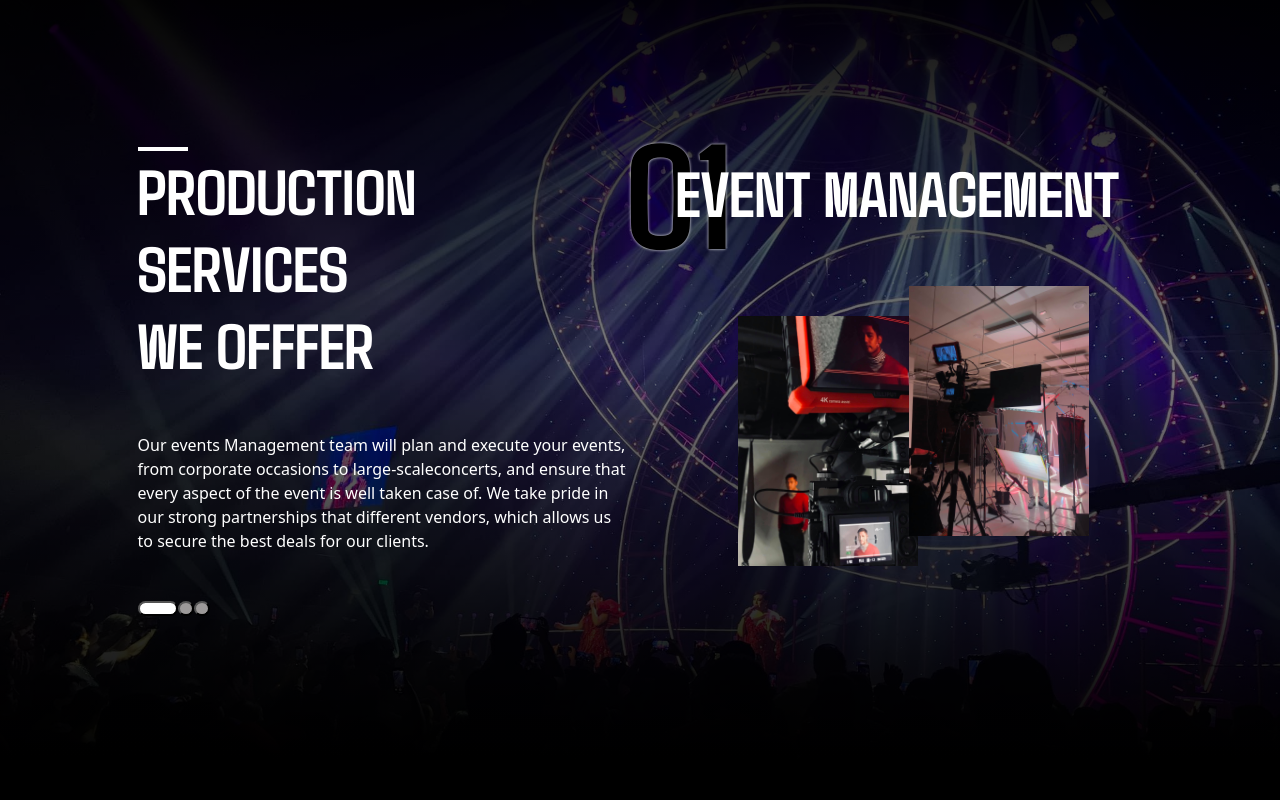
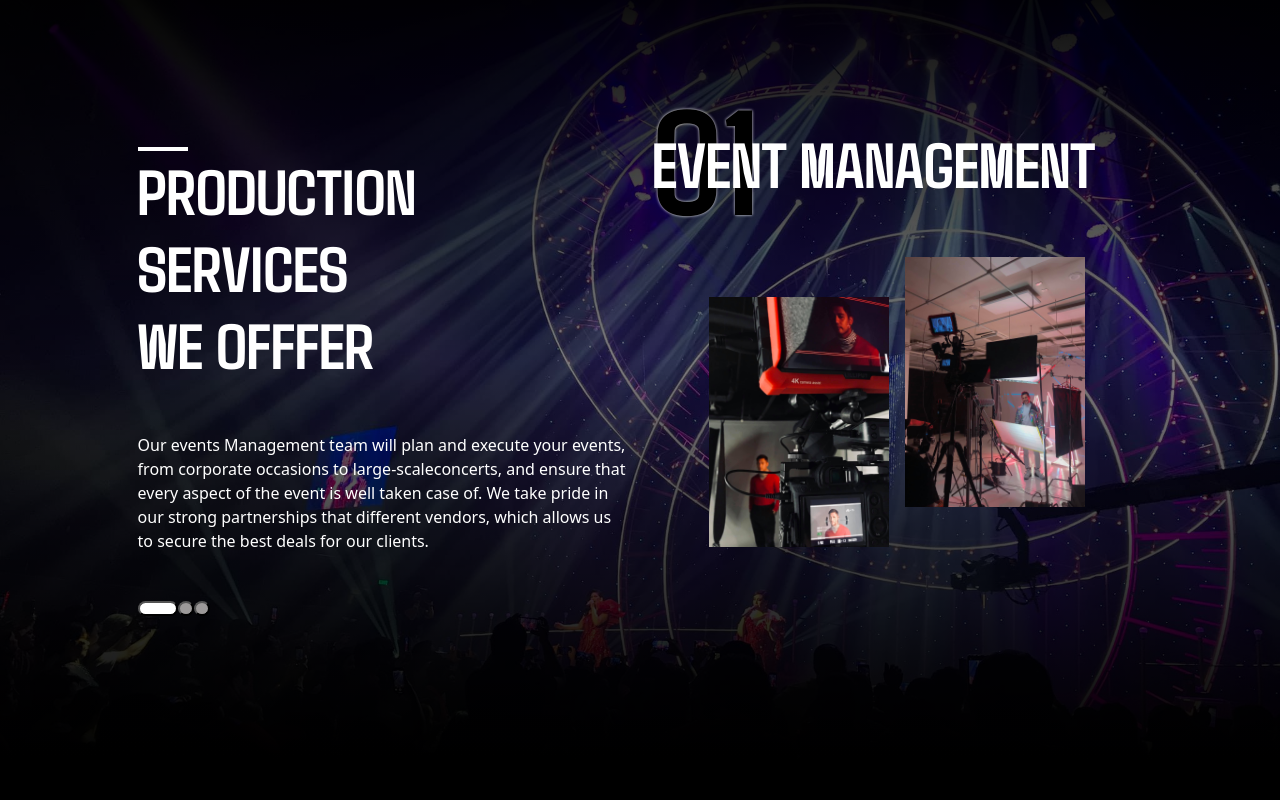
Before and after one commit to dwincruz/darkshots_project, a React (Create React App) app: page / in a window 1280 px wide. Shown: the part 840-1640 px from the top of the page. Built offline with nearby package versions, Linux system fonts and the light colour scheme; no server answers.

Commit message:
enhance responsiveness

```diff
--- a/src/components/collections/Cards.js
+++ b/src/components/collections/Cards.js
@@ -10,7 +10,7 @@ const Card = ({ title, subTitle, image }) => {
     setImageValue(image);
   });
   return (
-    <div className="card col-lg-2 px-0 bg-transparent rounded-0 position-relative">
+    <div className="card px-0 bg-transparent rounded-0 position-relative">
       <img src={imageValue} className="card-img-top rounded-0" />
       <div className="card-body px-0">
         <h5 className="card-title text-white">{titleValue}</h5>
--- a/src/components/collections/CardsInnerText.js
+++ b/src/components/collections/CardsInnerText.js
@@ -10,10 +10,10 @@ const CardsInnerText = ({ title, subTitle, image }) => {
     setImageValue(image);
   });
   return (
-    <div className="card card-inner-text col-lg-3 px-0 bg-transparent rounded-0 position-relative">
+    <div className="card bg-transparent rounded-0 position-relative">
       <img
         src={imageValue}
-        className="card-img-top rounded-0"
+        className="card-img-top img img-fluid rounded-0"
         style={{ height: "300px" }}
       />
       <div className="card-body  position-absolute sticky-bottom">
--- a/src/components/collections/Carousel.js
+++ b/src/components/collections/Carousel.js
@@ -24,8 +24,10 @@ const Carousel = ({ items, transitionSpeed }) => {
       image.style.width = "180px";
     });
 
+    // carouselTitle.current.style.marginBottom = "80px";
+
     firstImage.current = document.querySelector(".carousel-image:nth-child(1)");
-    firstImage.current.style.marginTop = "30px";
+    firstImage.current.style.marginTop = "40px";
 
     for (
       iteration.current;
@@ -69,35 +71,34 @@ const Carousel = ({ items, transitionSpeed }) => {
   }, []);
 
   return (
-    <>
-      <div className="d-flex justify-content-center">
+    <div className="d-row justify-content-center">
+      <div className="col-12">
         <h1 id="carouselTitle" carousel-index="" style={{ color: "white" }}>
           {title}
         </h1>
       </div>
-      <div className="row justify-content-center mt-5">
-        <div className="col-4 ">
+      <div className="col-12">
+        <div className="d-flex justify-content-center gap-3 p-5">
           <img
             src={
               carouselLeftImage === ""
                 ? ""
                 : require(`../../assets/images/services/${carouselLeftImage}`)
             }
-            className="carousel-image"
+            className="carousel-image img img-fluid"
           />
-        </div>
-        <div className="col-4 ">
+
           <img
             src={
               carouselRightImage === ""
                 ? ""
                 : require(`../../assets/images/services/${carouselRightImage}`)
             }
-            className="carousel-image"
+            className="carousel-image img img-fluid"
           />
         </div>
       </div>
-    </>
+    </div>
   );
 };
 export default Carousel;
--- a/src/components/collections/VideoList.js
+++ b/src/components/collections/VideoList.js
@@ -47,7 +47,7 @@ const VideoCollection = ({ items }) => {
           return (
             <div
               key={list.id}
-              className="card bg-transparent  col-2 px-0 videos"
+              className="card bg-transparent col-md-2 col-sm-6 col-6   px-0 videos"
             >
               <img
                 src={list.media.thumbnail}
--- a/src/components/textHeaders/ThemeHeader.js
+++ b/src/components/textHeaders/ThemeHeader.js
@@ -23,7 +23,7 @@ const ThemeHeader = ({ title, breakWord }) => {
   return (
     <>
       <h1
-        className="custom-headers text-white text-uppercase my-5"
+        className="custom-headers text-uppercase my-5"
         ref={formmattedHeaders}
       ></h1>
     </>
--- a/src/pages/external/about/Team.js
+++ b/src/pages/external/about/Team.js
@@ -22,9 +22,10 @@ const Team = ({ items, itemCenter, image, title, subTitle }) => {
     textShadow: "2px 2px  4px  #414141",
   };
   return (
-    <div className="row justify-content-center align-items-center gap-2 ">
+    <div className="row justify-content-center align-items-center gap-3 ">
       {enableCenteredImage.map((cardList, index) => {
         return (
+          <div className="col-2 col-md-2 border">
             <CardsInnerText
               key={cardList.id}
               image={cardList.image}
@@ -32,6 +33,7 @@ const Team = ({ items, itemCenter, image, title, subTitle }) => {
               subTitle={cardList.position}
               style={fontShadow}
             ></CardsInnerText>
+          </div>
         );
       })}
     </div>
--- a/src/pages/external/career/Index.js
+++ b/src/pages/external/career/Index.js
@@ -85,15 +85,17 @@ const Index = () => {
             />
           </div>
         </div>
-        <div className="row justify-content-center align-items-center gap-2">
+        <div className="row justify-content-center  gap-2">
           {jobPositions.map((jobPosition) => {
             return (
+              <div className="col-lg-2 col-md-4 col-sm-6 ">
                 <Card
                   key={jobPosition.id}
                   image={jobPosition.image}
                   title={jobPosition.title}
                   subTitle={"Vacancy " + jobPosition.vacancy}
                 ></Card>
+              </div>
             );
           })}
         </div>
--- a/src/pages/external/services/Index.js
+++ b/src/pages/external/services/Index.js
@@ -48,7 +48,7 @@ const Index = () => {
       id="services"
       style={servicesContent}
     >
-      <div className="col-lg-6 col-md-6, col-sm-12 col-12">
+      <div className="col-lg-6 col-md-12, col-sm-12 col-12 text-container">
         <ThemeHeader title={textHeading} />
         <div>
           <p className="text-white" style={{ marginTop: "50px" }}>
@@ -57,7 +57,7 @@ const Index = () => {
         </div>
         <div className="d-flex item-identifier mt-5"></div>
       </div>
-      <div className="col-lg-6 col-md-6 col-sm-12 col-12">
+      <div className="col-lg-6 col-md-12 col-sm-12 col-12 carousel-container">
         <Carousel items={services} transitionSpeed={5000} />
       </div>
     </div>
--- a/src/styles/custom.css
+++ b/src/styles/custom.css
@@ -2,6 +2,7 @@
   font-family: "Agdasima-Bold";
   font-size: 64px;
   position: relative;
+  color: white;
 }
 .custom-headers::before {
   font-family: "Agdasima-Bold";
@@ -27,12 +28,9 @@
   font-family: "Agdasima-Bold";
   font-size: 150px;
   content: attr(carousel-index);
-
+  top: -0.4em;
   color: black;
   text-shadow: 0px 0px 3px white;
   position: absolute;
   z-index: -1;
-  display: flex;
-  top: -55px;
-  left: -50px;
 }
--- a/src/styles/mediaQueries.css
+++ b/src/styles/mediaQueries.css
@@ -1,8 +1,22 @@
-@media screen and (min-height: 1440px) {
+@media screen and (max-width: 1440px) {
 }
-@media screen and (min-height: 1080px) {
+@media screen and (max-width: 1190px) {
+  .custom-headers {
+    font-size: 5vw;
+  }
 }
-@media screen and (min-height: 720px) {
+@media screen and (max-width: 990px) {
+  .text-container {
+    order: 2;
+  }
+  .carousel-container {
+    order: 1;
+  }
 }
-@media screen and (min-height: 480px) {
+@media screen and (max-width: 620px) {
+  .custom-headers {
+    font-size: 6vw;
+  }
 }
+@media screen and (max-width: 480px) {
+}
```
Also changed, not shown: public/robots.txt (deleted). Lines whose indentation alone changed are shown as unchanged.
